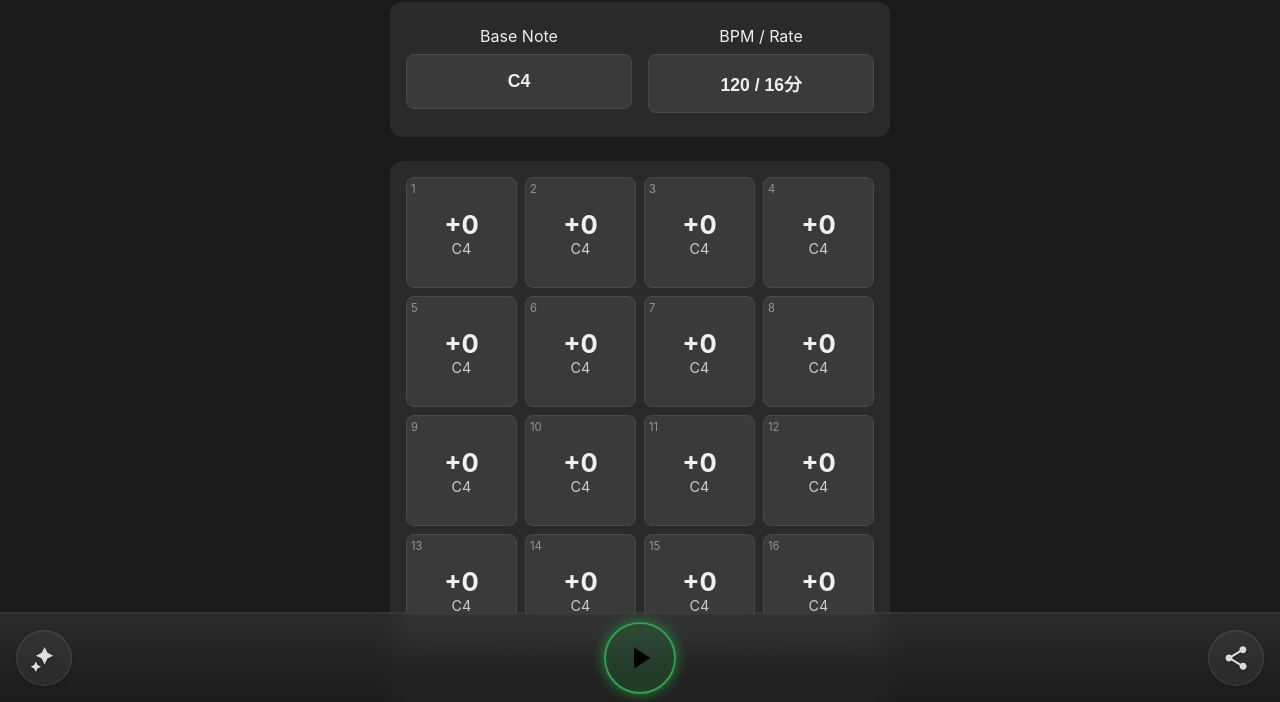
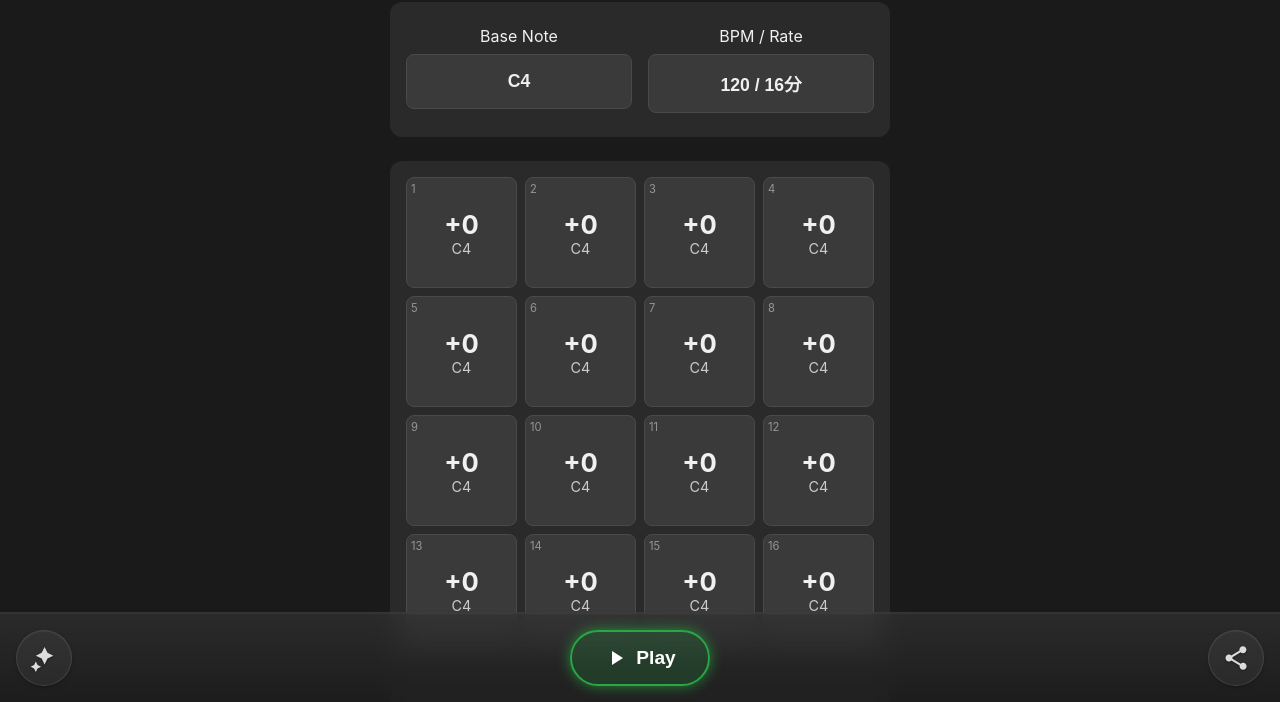
Before and after one commit to arinomin/mobile-transpose, a plain HTML site: page index.html in a window 1280 px wide. Shown: the part 98-800 px from the top of the page. Drawn offline with Linux system fonts and the light colour scheme.

Commit message:
UIの改善: プレイ・ストップボタンのスタイルを更新し、サイズとレイアウトを調整。ボタンの内容をフレックスボックスで配置し、アクティブ時のエフェクトを追加。

```diff
--- a/index.html
+++ b/index.html
@@ -34,9 +34,15 @@
         <button id="melody-gen-button" class="footer-button" aria-label="Generate Melody">
             <svg viewBox="0 0 24 24" width="24" height="24" fill="currentColor"><path d="M12.5,2.5l2.5,5l5,2.5l-5,2.5l-2.5,5l-2.5-5l-5-2.5l5-2.5L12.5,2.5z M5,15l1.5,3l3,1.5l-3,1.5l-1.5,3l-1.5-3l-3-1.5l3-1.5L5,15z"/></svg>
         </button>
-        <button id="play-stop-button" class="play-stop-button footer-button-play">
-            <svg class="icon-play" viewBox="0 0 24 24" width="24" height="24"><path d="M8 5v14l11-7z"/></svg>
-            <svg class="icon-stop" viewBox="0 0 24 24" width="24" height="24"><path d="M6 6h12v12H6z"/></svg>
+        <button id="play-stop-button" class="play-stop-button">
+            <div class="play-content">
+                <svg class="icon-play" viewBox="0 0 24 24"><path d="M8 5v14l11-7z"/></svg>
+                <span>Play</span>
+            </div>
+            <div class="stop-content">
+                <svg class="icon-stop" viewBox="0 0 24 24"><path d="M6 6h12v12H6z"/></svg>
+                <span>Stop</span>
+            </div>
         </button>
         <button id="share-button" class="footer-button" aria-label="Share">
             <svg viewBox="0 0 24 24" width="24" height="24" fill="currentColor"><path d="M18 16.08c-.76 0-1.44.3-1.96.77L8.91 12.7c.05-.23.09-.46.09-.7s-.04-.47-.09-.7l7.05-4.18c.52.47 1.2.77 1.96.77c1.66 0 3-1.34 3-3s-1.34-3-3-3s-3 1.34-3 3c0 .24.04.47.09.7L8.04 9.81C7.5 9.31 6.79 9 6 9c-1.66 0-3 1.34-3 3s1.34 3 3 3c.79 0 1.5-.31 2.04-.81l7.12 4.16c-.05.21-.08.43-.08.65c0 1.66 1.34 3 3 3s3-1.34 3-3s-1.34-3-3-3z"/></svg>
--- a/style.css
+++ b/style.css
@@ -300,9 +300,9 @@ button:disabled {
 
 .play-stop-button {
     grid-column: 2;
-    width: 72px;
-    height: 72px;
-    border-radius: 50%;
+    width: 140px;
+    height: 56px;
+    border-radius: 28px;
     padding: 0;
     display: flex;
     justify-content: center;
@@ -310,6 +310,16 @@ button:disabled {
     background-color: rgba(var(--play-color-rgb), 0.2);
     border: 2px solid var(--play-color);
     box-shadow: 0 0 15px -2px var(--play-color);
+    color: white;
+    font-size: 1.2em;
+    font-weight: bold;
+    overflow: hidden; /* Hide content that doesn't fit */
+    cursor: pointer;
+    transition: all 0.2s ease-in-out;
+}
+
+.play-stop-button:active {
+    transform: scale(0.96);
 }
 
 .play-stop-button.playing {
@@ -318,15 +328,22 @@ button:disabled {
     box-shadow: 0 0 15px -2px var(--stop-color);
 }
 
-.play-stop-button .icon-stop { display: none; }
-.play-stop-button.playing .icon-play { display: none; }
-.play-stop-button.playing .icon-stop { display: block; }
+.play-stop-button .play-content,
+.play-stop-button .stop-content {
+    display: flex;
+    align-items: center;
+    justify-content: center;
+    gap: 8px;
+}
+
+.play-stop-button .stop-content { display: none; }
+.play-stop-button.playing .play-content { display: none; }
+.play-stop-button.playing .stop-content { display: flex; }
 
 .play-stop-button svg {
-    width: 36px;
-    height: 36px;
-    opacity: 1;
-    filter: none; /* Main button icon doesn't need extra shadow */
+    fill: white;
+    width: 24px;
+    height: 24px;
 }
 
 
```
